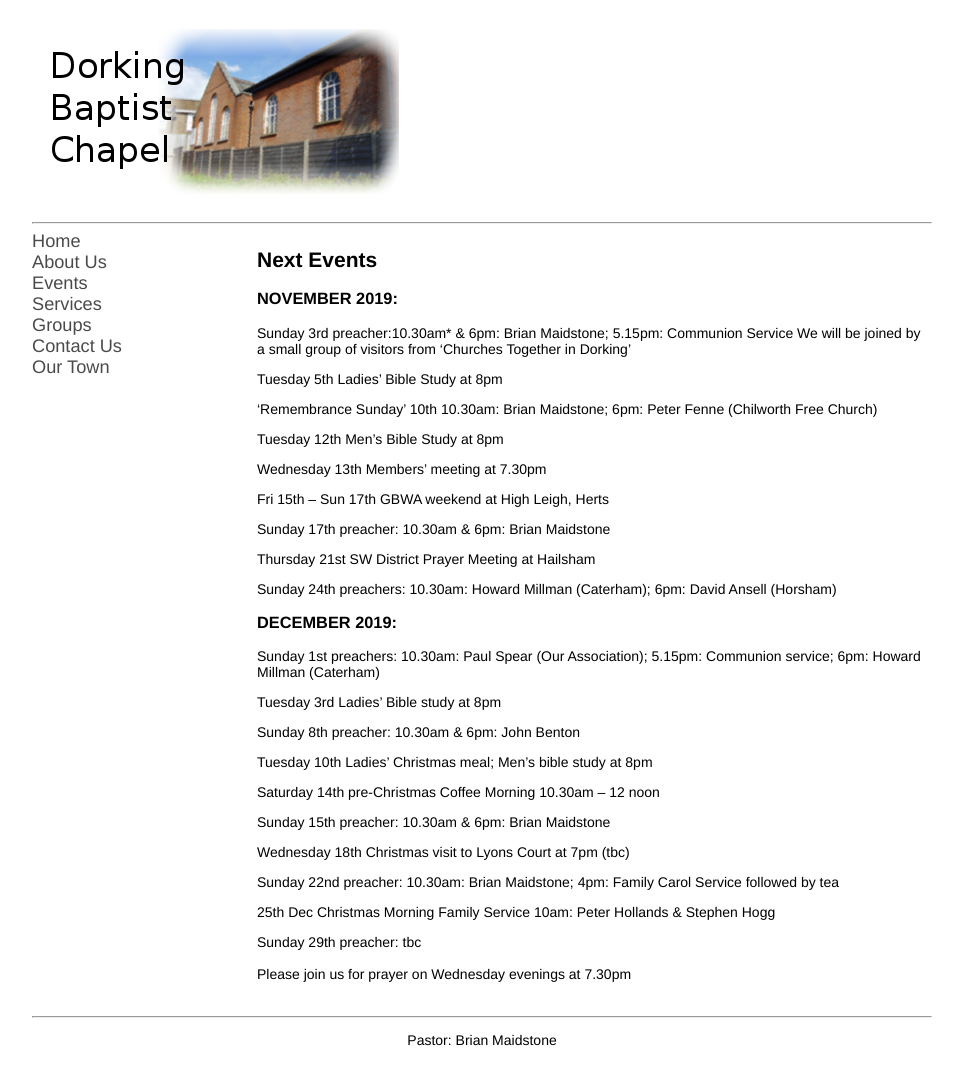
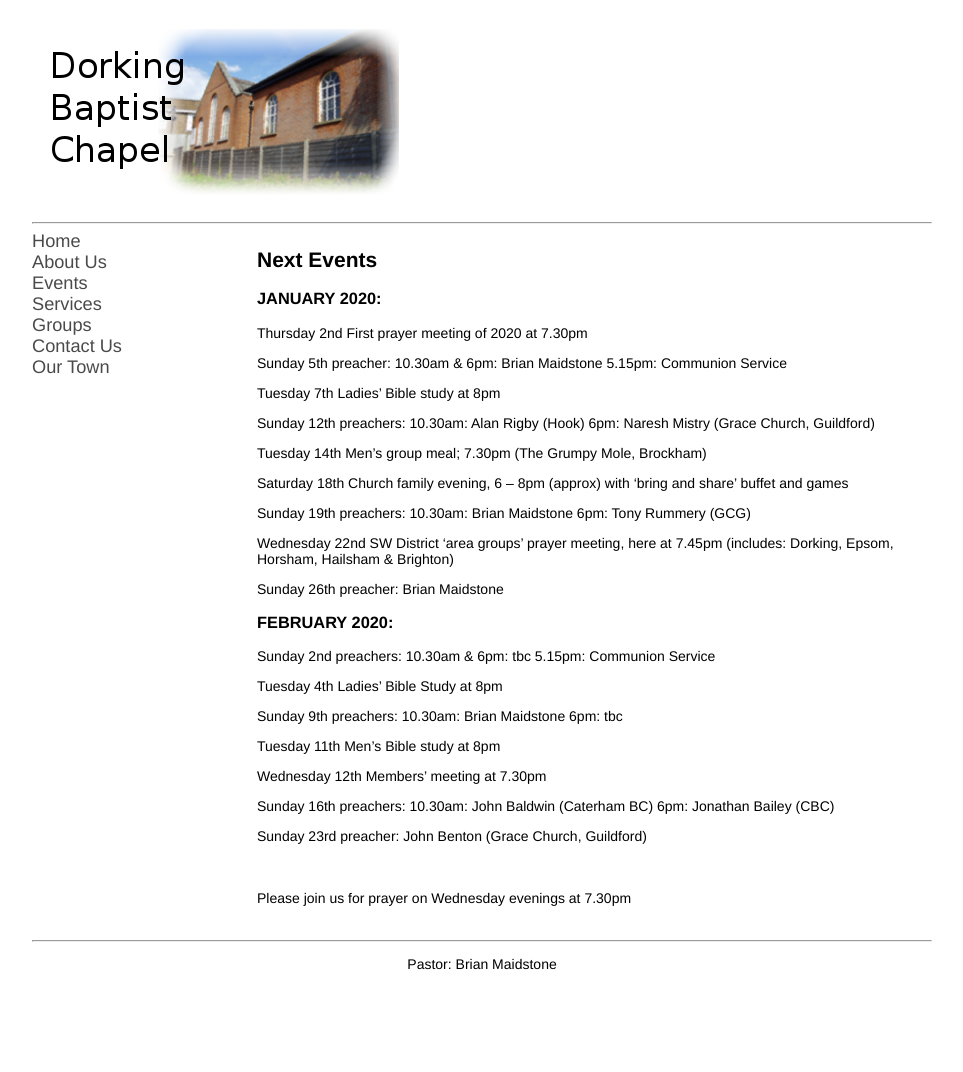
Before and after one commit to pandastreet/dorkingbaptistchapel.org.uk, a Jekyll site: the page built from events.md, in a window 1280 px wide. Shown: the whole page, without its empty margins (158-1121 px from the left). Built offline with Jekyll 4.4.1, drawn with Linux system fonts in a browser that asks for light colours; our own code applies the rules of GitHub Pages for plain Markdown files; after the commit the page ends 996 px from its top, so only the background shows below that.

Commit message:
Update events.md

```diff
--- a/events.md
+++ b/events.md
@@ -4,46 +4,48 @@ layout: default
 
 ## **Next Events**
 
-### **NOVEMBER 2019:**
-Sunday 3rd  preacher:10.30am* & 6pm: Brian Maidstone; 5.15pm: Communion Service
-We will be joined by a small group of visitors from ‘Churches Together in Dorking’
+### **JANUARY 2020:**
+Thursday 2nd  First prayer meeting of 2020 at 7.30pm
 
-Tuesday 5th  Ladies’ Bible Study at 8pm
+Sunday 5th  preacher: 10.30am & 6pm: Brian Maidstone
+            5.15pm: Communion Service
 
-‘Remembrance Sunday’ 10th  10.30am: Brian Maidstone; 6pm: Peter Fenne (Chilworth Free Church)
+Tuesday 7th  Ladies’ Bible study at 8pm
 
-Tuesday 12th   Men’s Bible Study at 8pm
+Sunday 12th  preachers: 10.30am: Alan Rigby (Hook)
+             6pm: Naresh Mistry (Grace Church, Guildford)
 
-Wednesday 13th   Members’ meeting at 7.30pm
+Tuesday 14th  Men’s group meal; 7.30pm (The Grumpy Mole, Brockham)
 
-Fri 15th – Sun 17th  GBWA weekend at High Leigh, Herts
+Saturday 18th  Church family evening, 6 – 8pm (approx)
+with ‘bring and share’ buffet and games
 
-Sunday 17th  preacher: 10.30am & 6pm: Brian Maidstone
+Sunday 19th  preachers: 10.30am: Brian Maidstone
+             6pm: Tony Rummery (GCG)
 
-Thursday 21st  SW District Prayer Meeting at Hailsham
+Wednesday 22nd  SW District ‘area groups’ prayer meeting, here at 7.45pm
+(includes: Dorking, Epsom, Horsham, Hailsham & Brighton)
 
-Sunday 24th  preachers: 10.30am: Howard Millman (Caterham); 6pm: David Ansell (Horsham)
+Sunday 26th  preacher: Brian Maidstone
 
-### **DECEMBER 2019:**
-Sunday 1st  preachers: 10.30am: Paul Spear (Our Association); 5.15pm: Communion service; 6pm: Howard Millman (Caterham)
+### **FEBRUARY 2020:**
+Sunday 2nd   preachers: 10.30am & 6pm:  tbc
+             5.15pm: Communion Service
 
-Tuesday 3rd  Ladies’ Bible study at 8pm
+Tuesday 4th  Ladies’ Bible Study at 8pm
 
-Sunday 8th  preacher: 10.30am & 6pm: John Benton
+Sunday 9th  preachers: 10.30am: Brian Maidstone
+            6pm: tbc
 
-Tuesday 10th  Ladies’ Christmas meal; Men’s bible study at 8pm
+Tuesday 11th  Men’s Bible study at 8pm
 
-Saturday 14th  pre-Christmas Coffee Morning 10.30am – 12 noon
+Wednesday 12th  Members’ meeting at 7.30pm
 
-Sunday 15th  preacher: 10.30am & 6pm: Brian Maidstone
+Sunday 16th  preachers: 10.30am: John Baldwin (Caterham BC)
+             6pm: Jonathan Bailey (CBC)
 
-Wednesday 18th  Christmas visit to Lyons Court at 7pm (tbc)
+Sunday 23rd  preacher: John Benton (Grace Church, Guildford)
 
-Sunday 22nd  preacher: 10.30am: Brian Maidstone; 4pm: Family Carol Service followed by tea
-
-25th Dec Christmas Morning Family Service 10am: Peter Hollands & Stephen Hogg
-
-Sunday 29th preacher: tbc
 <br/>
 <br/>
 Please join us for prayer on Wednesday evenings at 7.30pm
```
